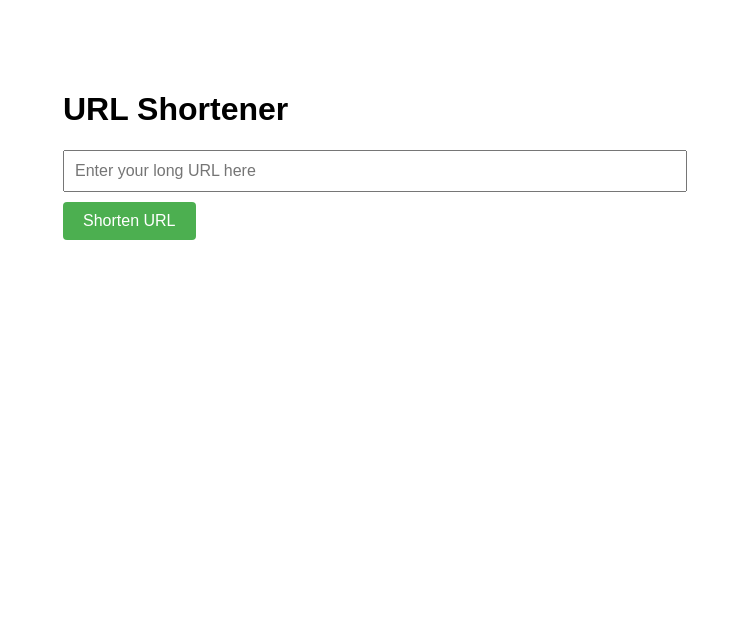
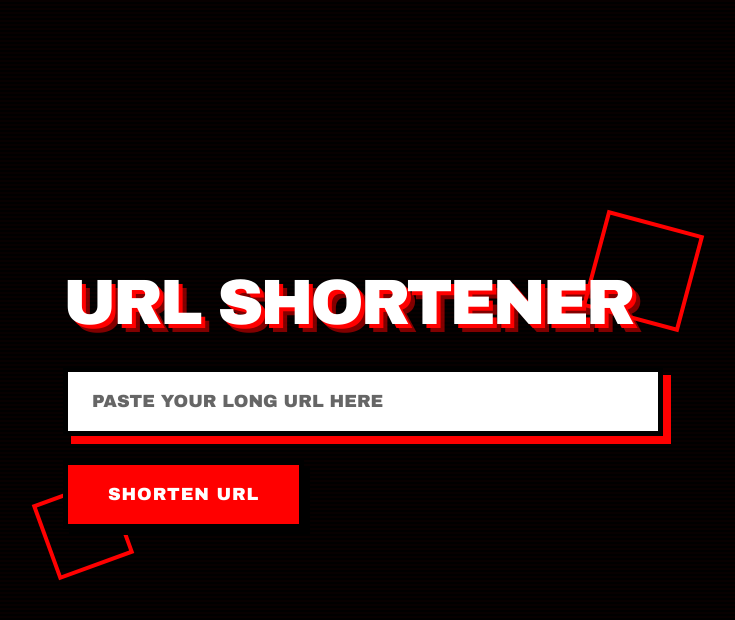
Before and after one commit to touseefmangla/url-shortener, a website: page public/index.html in a window 1280 px wide. Shown: the whole page, without its empty margins (277-1012 px from the left). Drawn offline with Linux system fonts and the light colour scheme.

Commit message:
implement neo-brutalism design with red and black theme

```diff
--- a/public/index.html
+++ b/public/index.html
@@ -4,52 +4,19 @@
     <meta charset="UTF-8" />
     <meta name="viewport" content="width=device-width, initial-scale=1.0" />
     <title>URL Shortener</title>
-    <style>
-      body {
-        font-family: Arial, sans-serif;
-        max-width: 600px;
-        margin: 50px auto;
-        padding: 20px;
-      }
-      input {
-        width: 100%;
-        padding: 10px;
-        font-size: 16px;
-        margin-bottom: 10px;
-      }
-      button {
-        padding: 10px 20px;
-        font-size: 16px;
-        cursor: pointer;
-        background-color: #4caf50;
-        color: white;
-        border: none;
-        border-radius: 4px;
-      }
-      button:hover {
-        background-color: #45a049;
-      }
-      #result {
-        margin-top: 20px;
-        padding: 15px;
-        background-color: #f0f0f0;
-        border-radius: 4px;
-        display: none;
-      }
-      .copy-btn {
-        background-color: #008cba;
-        margin-left: 10px;
-      }
-      .success {
-        color: green;
-        font-size: 14px;
-      }
-    </style>
+    <link rel="stylesheet" href="style.css" />
   </head>
   <body>
+    <div class="container">
+      <div class="deco-box deco-box-1"></div>
+      <div class="deco-box deco-box-2"></div>
+
       <h1>URL Shortener</h1>
 
-    <input type="text" id="urlInput" placeholder="Enter your long URL here" />
+      <div class="input-group">
+        <input type="text" id="urlInput" placeholder="PASTE YOUR LONG URL HERE" />
+      </div>
+
       <button onclick="shortenUrl()">Shorten URL</button>
 
       <div id="result">
@@ -59,64 +26,8 @@
         </button>
         <p id="copyMessage" class="success"></p>
       </div>
+    </div>
 
-    <script>
-      async function shortenUrl() {
-        const urlInput = document.getElementById("urlInput");
-        const url = urlInput.value.trim();
-
-        if (!url) {
-          alert("Please enter a URL");
-          return;
-        }
-
-        try {
-          const response = await fetch("/shorten", {
-            method: "POST",
-            headers: {
-              "Content-Type": "application/json",
-            },
-            body: JSON.stringify({ url }),
-          });
-
-          const data = await response.json();
-
-          if (response.ok) {
-            document.getElementById("shortUrl").textContent = data.shortUrl;
-            document.getElementById("result").style.display = "block";
-            document.getElementById("copyMessage").textContent = "";
-          } else {
-            alert("Error: " + data.error);
-          }
-        } catch (error) {
-          alert("Error shortening URL: " + error.message);
-          console.error(error);
-        }
-      }
-
-      async function copyToClipboard() {
-        const shortUrl = document.getElementById("shortUrl").textContent;
-
-        try {
-          await navigator.clipboard.writeText(shortUrl);
-          document.getElementById("copyMessage").textContent =
-            "✓ Copied to clipboard!";
-
-          // Clear message after 2 seconds
-          setTimeout(() => {
-            document.getElementById("copyMessage").textContent = "";
-          }, 2000);
-        } catch (error) {
-          alert("Failed to copy to clipboard");
-        }
-      }
-
-      // Allow Enter key to submit
-      document.getElementById("urlInput").addEventListener("keypress", (e) => {
-        if (e.key === "Enter") {
-          shortenUrl();
-        }
-      });
-    </script>
+    <script src="script.js"></script>
   </body>
 </html>
--- /dev/null
+++ b/public/script.js
@@ -0,0 +1,58 @@
+async function shortenUrl() {
+  const urlInput = document.getElementById("urlInput");
+  const url = urlInput.value.trim();
+
+  if (!url) {
+    alert("Please enter a URL");
+    return;
+  }
+
+  try {
+    const response = await fetch("/shorten", {
+      method: "POST",
+      headers: {
+        "Content-Type": "application/json",
+      },
+      body: JSON.stringify({ url }),
+    });
+
+    const data = await response.json();
+
+    if (response.ok) {
+      document.getElementById("shortUrl").textContent = data.shortUrl;
+      const resultDiv = document.getElementById("result");
+      resultDiv.style.display = "block";
+      resultDiv.classList.add("show");
+      document.getElementById("copyMessage").textContent = "";
+    } else {
+      alert("Error: " + data.error);
+    }
+  } catch (error) {
+    alert("Error shortening URL: " + error.message);
+    console.error(error);
+  }
+}
+
+async function copyToClipboard() {
+  const shortUrl = document.getElementById("shortUrl").textContent;
+
+  try {
+    await navigator.clipboard.writeText(shortUrl);
+    document.getElementById("copyMessage").textContent =
+      "✓ Copied to clipboard!";
+
+    // Clear message after 2 seconds
+    setTimeout(() => {
+      document.getElementById("copyMessage").textContent = "";
+    }, 2000);
+  } catch (error) {
+    alert("Failed to copy to clipboard");
+  }
+}
+
+// Allow Enter key to submit
+document.getElementById("urlInput").addEventListener("keypress", (e) => {
+  if (e.key === "Enter") {
+    shortenUrl();
+  }
+});
--- /dev/null
+++ b/public/style.css
@@ -0,0 +1,236 @@
+* {
+  margin: 0;
+  padding: 0;
+  box-sizing: border-box;
+}
+
+body {
+  font-family: 'Space Grotesk', 'Arial Black', sans-serif;
+  background-color: #000;
+  color: #fff;
+  min-height: 100vh;
+  display: flex;
+  align-items: center;
+  justify-content: center;
+  padding: 20px;
+  position: relative;
+  overflow-x: hidden;
+}
+
+body::before {
+  content: '';
+  position: absolute;
+  top: 0;
+  left: 0;
+  right: 0;
+  bottom: 0;
+  background:
+    repeating-linear-gradient(
+      0deg,
+      transparent,
+      transparent 2px,
+      rgba(255, 0, 0, 0.03) 2px,
+      rgba(255, 0, 0, 0.03) 4px
+    );
+  pointer-events: none;
+  z-index: 0;
+}
+
+.container {
+  max-width: 600px;
+  width: 100%;
+  position: relative;
+  z-index: 1;
+}
+
+h1 {
+  font-size: clamp(2.5rem, 8vw, 4rem);
+  font-weight: 900;
+  text-transform: uppercase;
+  letter-spacing: -0.05em;
+  margin-bottom: 2rem;
+  color: #fff;
+  text-shadow:
+    4px 4px 0 #ff0000,
+    8px 8px 0 rgba(255, 0, 0, 0.5);
+  line-height: 1;
+  animation: glitch 3s infinite;
+}
+
+@keyframes glitch {
+  0%, 90%, 100% {
+    transform: translate(0);
+  }
+  92% {
+    transform: translate(-2px, 2px);
+  }
+  94% {
+    transform: translate(2px, -2px);
+  }
+  96% {
+    transform: translate(-2px, -2px);
+  }
+}
+
+.input-group {
+  margin-bottom: 1.5rem;
+  position: relative;
+}
+
+input {
+  width: 100%;
+  padding: 1.25rem 1.5rem;
+  font-size: 1.1rem;
+  font-weight: 700;
+  background-color: #fff;
+  color: #000;
+  border: 5px solid #000;
+  box-shadow: 8px 8px 0 #ff0000;
+  outline: none;
+  transition: all 0.2s ease;
+  font-family: inherit;
+}
+
+input:focus {
+  transform: translate(-4px, -4px);
+  box-shadow: 12px 12px 0 #ff0000;
+}
+
+input::placeholder {
+  color: #666;
+  font-weight: 600;
+}
+
+button {
+  padding: 1.25rem 2.5rem;
+  font-size: 1.1rem;
+  font-weight: 900;
+  text-transform: uppercase;
+  letter-spacing: 0.05em;
+  cursor: pointer;
+  background-color: #ff0000;
+  color: #fff;
+  border: 5px solid #000;
+  box-shadow: 6px 6px 0 #000;
+  transition: all 0.15s ease;
+  position: relative;
+  overflow: hidden;
+  font-family: inherit;
+}
+
+button:hover {
+  transform: translate(-3px, -3px);
+  box-shadow: 9px 9px 0 #000;
+}
+
+button:active {
+  transform: translate(2px, 2px);
+  box-shadow: 2px 2px 0 #000;
+}
+
+button::before {
+  content: '';
+  position: absolute;
+  top: 0;
+  left: -100%;
+  width: 100%;
+  height: 100%;
+  background: linear-gradient(90deg, transparent, rgba(255, 255, 255, 0.3), transparent);
+  transition: left 0.5s;
+}
+
+button:hover::before {
+  left: 100%;
+}
+
+#result {
+  margin-top: 2rem;
+  padding: 2rem;
+  background-color: #fff;
+  color: #000;
+  border: 5px solid #000;
+  box-shadow: 8px 8px 0 #ff0000;
+  display: none;
+  position: relative;
+}
+
+#result.show {
+  display: block;
+  animation: slideIn 0.3s ease;
+}
+
+@keyframes slideIn {
+  from {
+    opacity: 0;
+    transform: translateY(-20px);
+  }
+  to {
+    opacity: 1;
+    transform: translateY(0);
+  }
+}
+
+#result p {
+  margin-bottom: 1rem;
+  font-weight: 700;
+  font-size: 1rem;
+}
+
+#shortUrl {
+  color: #ff0000;
+  word-break: break-all;
+  font-weight: 900;
+  font-size: 1.1rem;
+}
+
+.copy-btn {
+  background-color: #000;
+  color: #fff;
+  border: 4px solid #ff0000;
+  box-shadow: 4px 4px 0 #ff0000;
+  padding: 0.75rem 1.5rem;
+  margin-top: 1rem;
+}
+
+.copy-btn:hover {
+  transform: translate(-2px, -2px);
+  box-shadow: 6px 6px 0 #ff0000;
+}
+
+.copy-btn:active {
+  transform: translate(1px, 1px);
+  box-shadow: 2px 2px 0 #ff0000;
+}
+
+.success {
+  color: #ff0000;
+  font-size: 0.9rem;
+  font-weight: 900;
+  margin-top: 1rem;
+  text-transform: uppercase;
+  letter-spacing: 0.1em;
+}
+
+/* Decorative elements */
+.deco-box {
+  position: absolute;
+  border: 4px solid #ff0000;
+  pointer-events: none;
+  z-index: -1;
+}
+
+.deco-box-1 {
+  width: 100px;
+  height: 100px;
+  top: -50px;
+  right: -30px;
+  transform: rotate(15deg);
+}
+
+.deco-box-2 {
+  width: 80px;
+  height: 80px;
+  bottom: -40px;
+  left: -20px;
+  transform: rotate(-20deg);
+}
```
Lines whose indentation alone changed are shown as unchanged.
